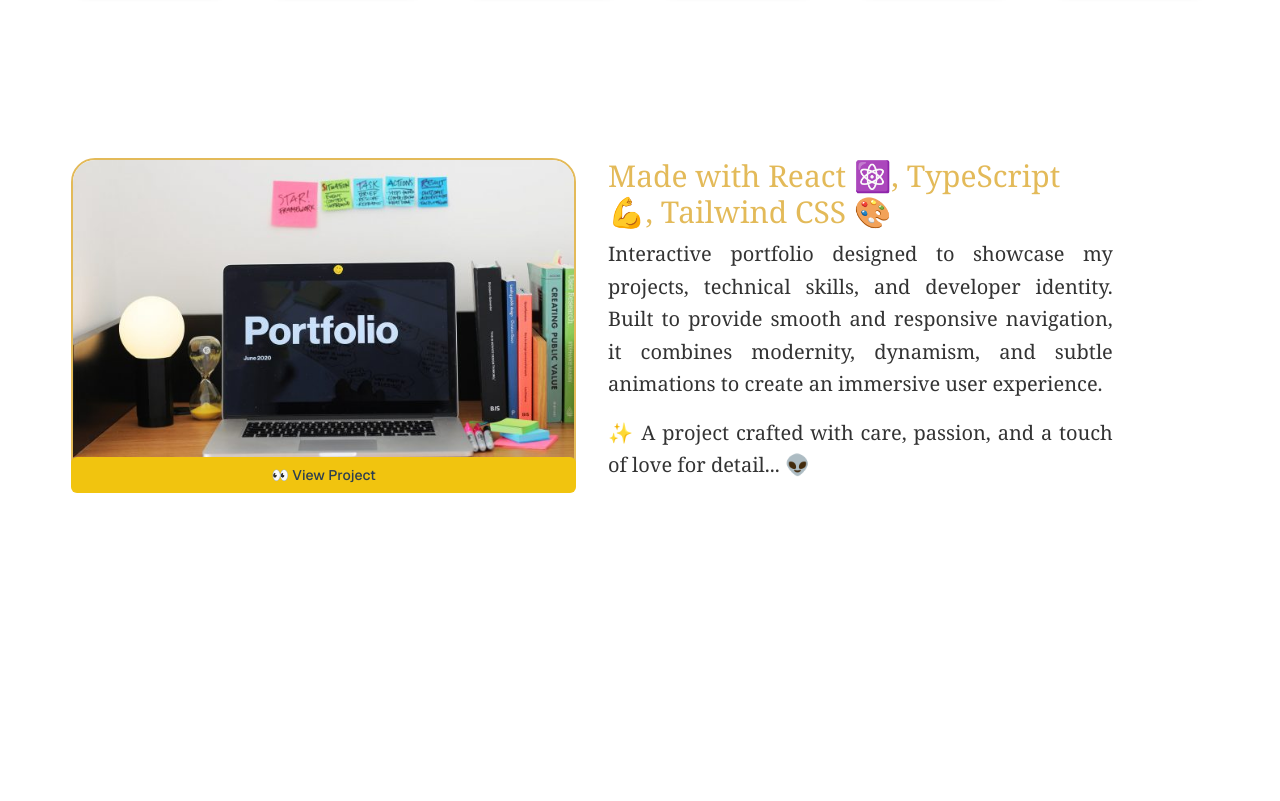
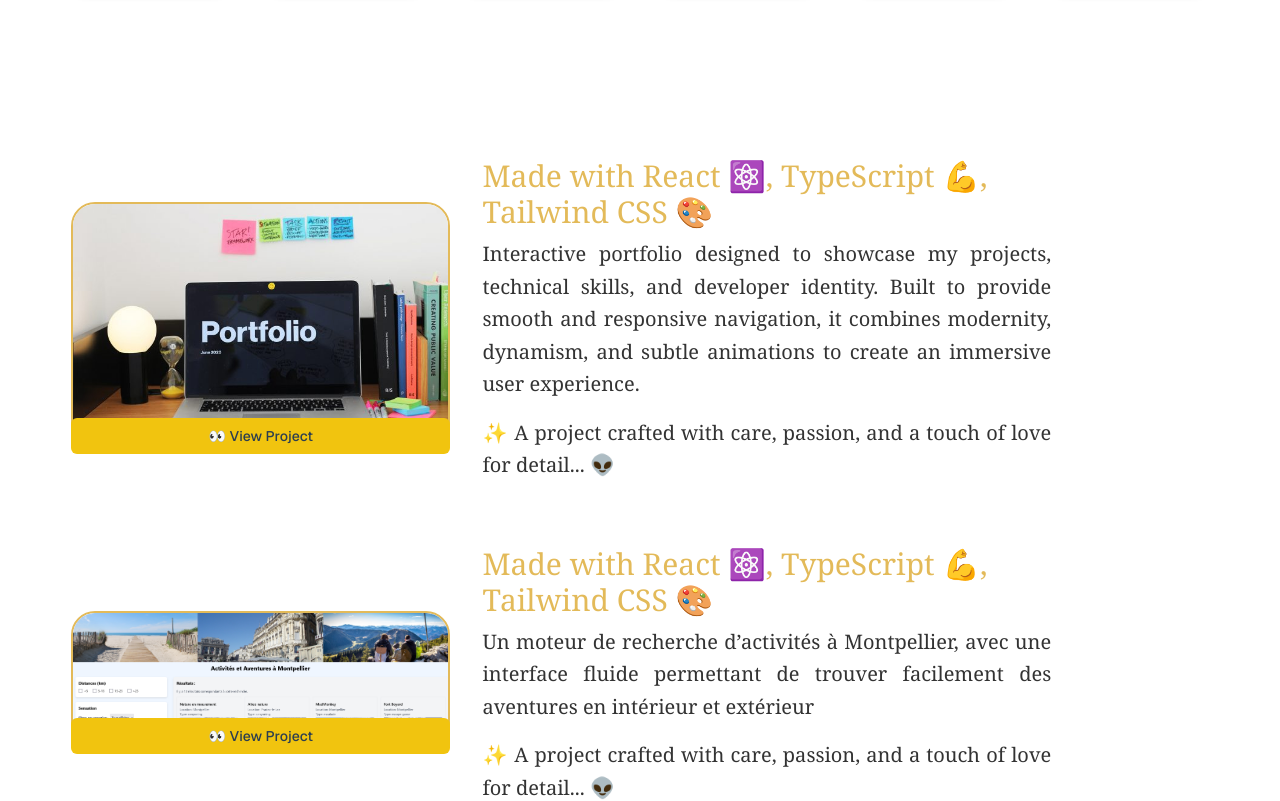
Before and after one commit to YohReg10/Portfolio, a Next.js app: page / in a window 1280 px wide. Shown: the part 1220-2021 px from the top of the page. Before the commit the page ends 1738 px from the top, so only its background shows below. Built offline with nearby package versions, Linux system fonts and the light colour scheme; a web font is replaced by a local one.

Commit message:
add objet list for projects + img in public

```diff
--- a/app/components/SectionProjects.tsx
+++ b/app/components/SectionProjects.tsx
@@ -1,21 +1,30 @@
 import { Section } from "./Section";
+
+const listProjects = [
+    {imgSrc : "Portfolio-Desk-620x410.jpg", alt : "Yohan's portfolio preview", href : "https://github.com/YohReg10/Portfolio", textTechno : "Made with React ⚛️, TypeScript 💪, Tailwind CSS 🎨", textDescription : "Interactive portfolio designed to showcase my projects, technical skills, and developer identity. Built to provide smooth and responsive navigation, it combines modernity, dynamism, and subtle animations to create an immersive user experience.", textAll : "✨ A project crafted with care, passion, and a touch of love for detail... 👽"},
+    {imgSrc : "ProjetTestTechnique.jpg", alt : "Test Technique enginer motor", href : "https://github.com/YohReg10/test-alternant", textTechno : "Made with React ⚛️, TypeScript 💪, Tailwind CSS 🎨", textDescription : "Un moteur de recherche d’activités à Montpellier, avec une interface fluide permettant de trouver facilement des aventures en intérieur et extérieur", textAll : "✨ A project crafted with care, passion, and a touch of love for detail... 👽"},
+    {imgSrc : "ProjetChavigny.jpg", alt : "Projet booking rooms", href : "https://github.com/SCollinPerso/PrivateChavigny", textTechno : "Made with Symfony, JavaScript, CSS", textDescription : "Une plateforme de réservation pour la ferme familiale, permettant à chacun d’accéder à son espace personnel, de voir les disponibilités des chambres, de réserver et de savoir qui est présent grâce à un calendrier intégré.", textAll : "✨ A project crafted with care, passion, and a touch of love for detail... 👽"},
+];
 
 export const SectionProjects = () => {
     return (
-        <Section className="flex flex-row gap-8 justify-between p-5 rounded-lg mt-32 mx-auto w-[92%]">
+        <Section className="flex flex-col gap-12 p-5 rounded-lg mt-32 mx-auto w-[92%]">
+            {listProjects.map((projects) => (
+                <div key={projects.href} className="flex flex-row items-center gap-8">
 
-            {/* Colonne de gauche : Projets */}
-            <div className="w-2/4">
+                    {/* Image à gauche */}
+                    <div className="w-1/3">
                         <div className="relative">
                             <img
-                        src="Portfolio-Desk-620x410.jpg"
-                        alt="Yohan's portfolio preview"
+                                src={projects.imgSrc}
+                                alt={projects.alt}
                                 className="h-auto rounded-3xl border-2 border-[#e3ba59] mx-auto w-[100%] ml-0 hover:opacity-90 transition-opacity"
                                 loading="lazy"
                             />
+
                             {/* Span avec le lien autour du texte */}
                             <a
-                        href="https://github.com/YohReg10/Portfolio"
+                                href={projects.href}
                                 target="_blank"
                                 rel="noopener noreferrer"
                                 className="inline-block bg-[#F1C40F] text-[#2C3E50] w-full text-center px-4 py-2 rounded-md text-sm font-medium absolute bottom-0 left-0 transition-colors"
@@ -28,15 +37,18 @@ export const SectionProjects = () => {
                         {/* Description à droite */}
                     <div className="w-2/4 mt-0 mr-24">
                         <h2 className="font-serif text-3xl mb-2 font-bolt text-[#e3ba59] dark:text-[#d9b96d]">
-                    Made with React ⚛️, TypeScript 💪, Tailwind CSS 🎨 <br />
+                            {projects.textTechno}
                         </h2>
                         <p className="font-serif text-xl leading-relaxed mb-4 text-justify text-[#333333] dark:text-[#e0e0e0]">
-                    Interactive portfolio designed to showcase my projects, technical skills, and developer identity. Built to provide smooth and responsive navigation, it combines modernity, dynamism, and subtle animations to create an immersive user experience. <br />
+                            {projects.textDescription}
                         </p>
                         <p className="font-serif text-xl leading-relaxed mb-4 text-justify text-[#333333] dark:text-[#e0e0e0]">
-                    ✨ A project crafted with care, passion, and a touch of love for detail... 👽<br />
+                        {projects.textAll}
                         </p>
                     </div>
+                </div>
+            ))}
+
         </Section>
     );
 };
```
Also changed, not shown: public/ProjetChavigny.jpg (added), public/ProjetTestTechnique.jpg (added). Lines whose indentation alone changed are shown as unchanged.
